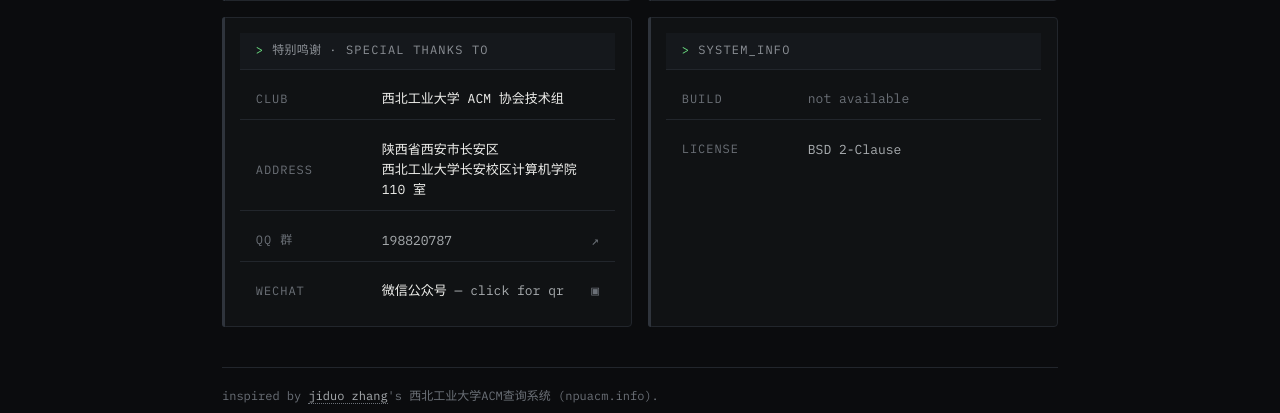
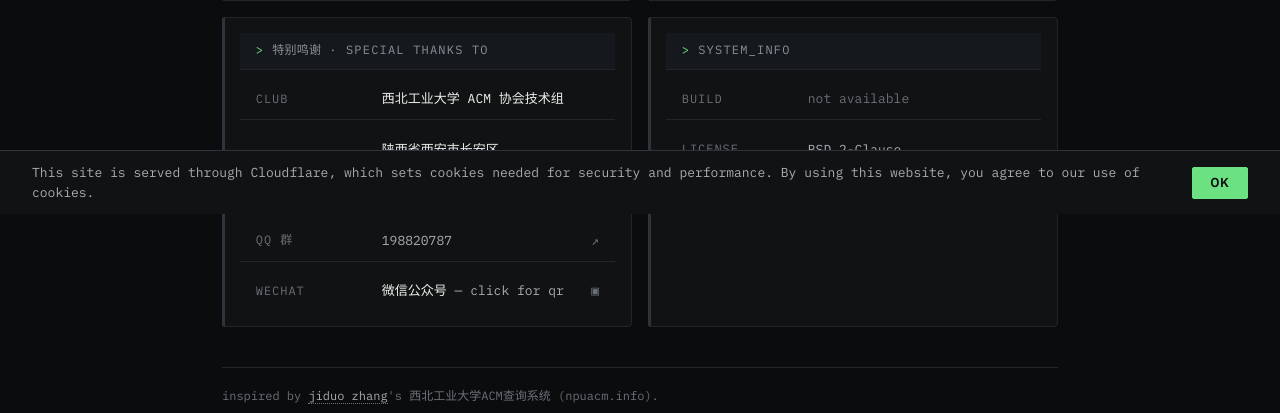
Before and after one commit to Liu233w/ojhunt-lite, a Python web app: template src/ojhunt/web/templates/about.html.jinja in a window 1280 px wide. Shown: the part 586-999 px from the top of the page. Run offline with Jinja, Linux system fonts and the light colour scheme; the template is opened without the code that fills it, so the values that code supplies are empty.

Commit message:
feat: add cookie consent banner
Cloudflare fronts the site and sets strictly-necessary cookies
(__cf_bm, cf_clearance) that visitors cannot opt out of, so a real
accept/reject consent flow would be misleading. Instead show a simple
disclosure notice fixed to the bottom of every page with a single OK
button to dismiss it; the dismissal is remembered in localStorage.

Injected in the shared base template with inline vanilla JS and
self-contained styles in base.css, so it has no dependency on the home
page's Alpine.js / .btn stack (loaded only on index). The banner is a
non-modal bar (no backdrop, no pointer capture) and does not block page
interaction.

Snapshots are intentionally not regenerated here (handled separately).

Resolves #114

```diff
--- a/src/ojhunt/web/static/assets/base.css
+++ b/src/ojhunt/web/static/assets/base.css
@@ -174,6 +174,27 @@ button { font: inherit; color: inherit; cursor: pointer; }
 .footer a { color: var(--fg-dim); border-bottom: 1px dotted var(--fg-mute); }
 .footer a:hover { color: var(--acc); border-bottom-color: var(--acc); text-decoration: none; }
 
+/* ── COOKIE BANNER ── */
+.cookie-banner {
+  position: fixed; left: 0; right: 0; bottom: 0; z-index: 60;
+  display: flex; align-items: center; gap: 1rem; flex-wrap: wrap;
+  padding: 0.7rem clamp(1rem, 3vw, 2rem);
+  background: var(--bg-1);
+  border-top: 1px solid var(--line-2);
+  font-size: var(--fs-s); color: var(--fg-2);
+}
+.cookie-banner[hidden] { display: none; }
+.cookie-text { margin: 0; flex: 1 1 16rem; min-width: 0; }
+.cookie-ok {
+  flex: 0 0 auto;
+  height: 32px; padding: 0 1.1rem;
+  background: var(--acc); color: #0a0b0d;
+  border: 1px solid var(--acc); border-radius: 2px;
+  font-family: var(--sans); font-weight: 600;
+  letter-spacing: 0.04em;
+}
+.cookie-ok:hover { background: var(--fg); border-color: var(--fg); color: var(--bg); }
+
 /* ── DIALOG ── */
 dialog {
   background: var(--bg-1); color: var(--fg);
@@ -225,4 +246,8 @@ dialog::backdrop { background: rgba(0,0,0,0.72); }
   .header h1 { white-space: normal; font-size: 1.1rem; line-height: 1.2; }
   .header .mark img { height: 36px; }
   .header .subtitle { justify-self: start; text-align: left; font-size: var(--fs-xs); max-width: none; }
+
+  .cookie-banner { font-size: var(--fs-xs); gap: 0.6rem; }
+  .cookie-text { flex-basis: 100%; }
+  .cookie-ok { margin-left: auto; }
 }
--- a/src/ojhunt/web/templates/base.html.jinja
+++ b/src/ojhunt/web/templates/base.html.jinja
@@ -45,6 +45,29 @@
     else if (p.startsWith('/docs')) document.querySelector('.nav-docs')?.classList.add('active');
 })();
 </script>
+
+<div id="cookie-banner" class="cookie-banner" hidden>
+    <p class="cookie-text">
+        This site is served through Cloudflare, which sets cookies needed for security and performance.
+        By using this website, you agree to our use of cookies.
+    </p>
+    <button type="button" id="cookie-ok" class="cookie-ok">OK</button>
+</div>
+<script>
+(function () {
+    var KEY = 'ojhunt-cookie-consent';
+    var banner = document.getElementById('cookie-banner');
+    if (!banner) return;
+    try {
+        if (localStorage.getItem(KEY) === '1') return;
+    } catch (e) { /* localStorage unavailable — show the notice anyway */ }
+    banner.hidden = false;
+    document.getElementById('cookie-ok')?.addEventListener('click', function () {
+        try { localStorage.setItem(KEY, '1'); } catch (e) { /* ignore */ }
+        banner.hidden = true;
+    });
+})();
+</script>
 {% block extra_scripts %}{% endblock %}
 </body>
 </html>
```
Also changed, not shown: tests/e2e/test_cookie_banner.py (added, +29 -0 lines).
